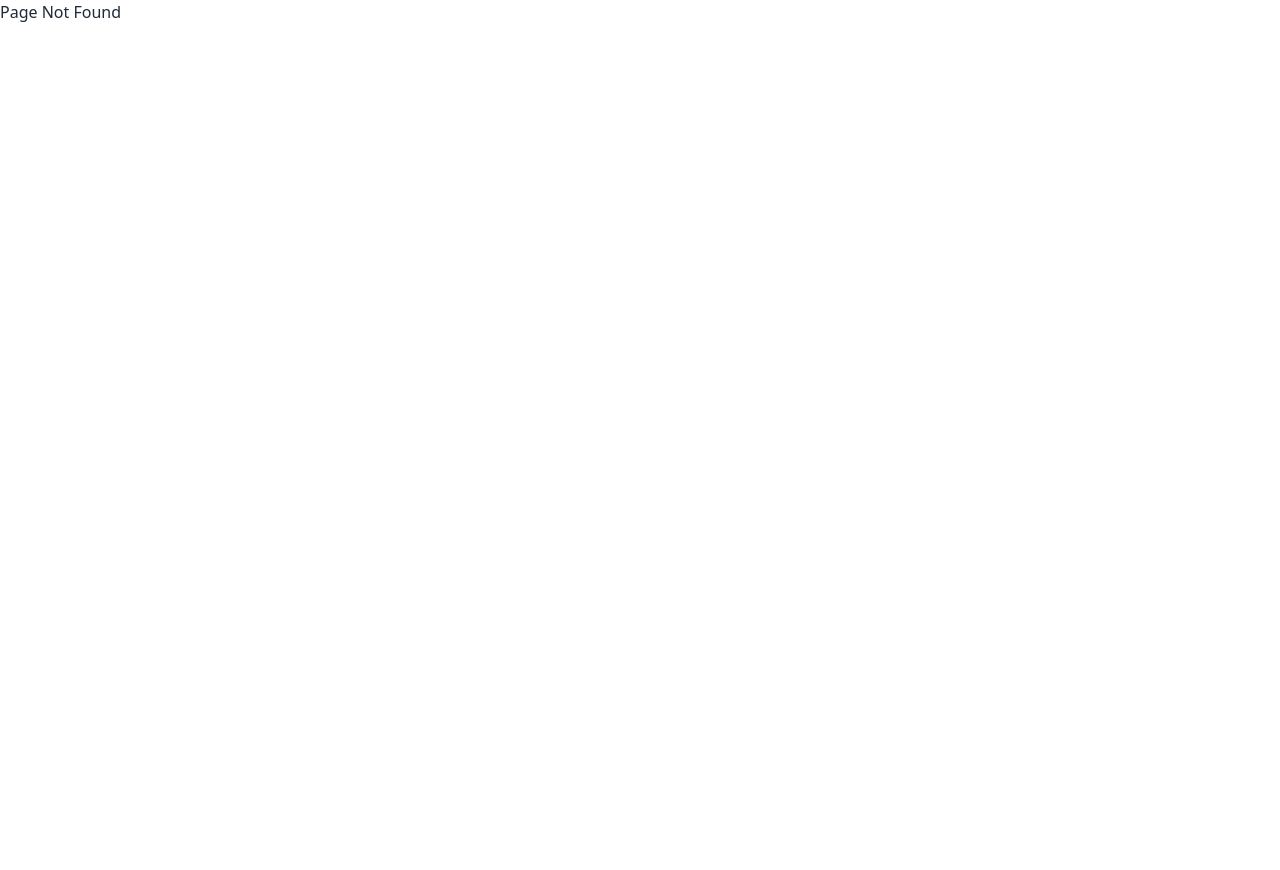
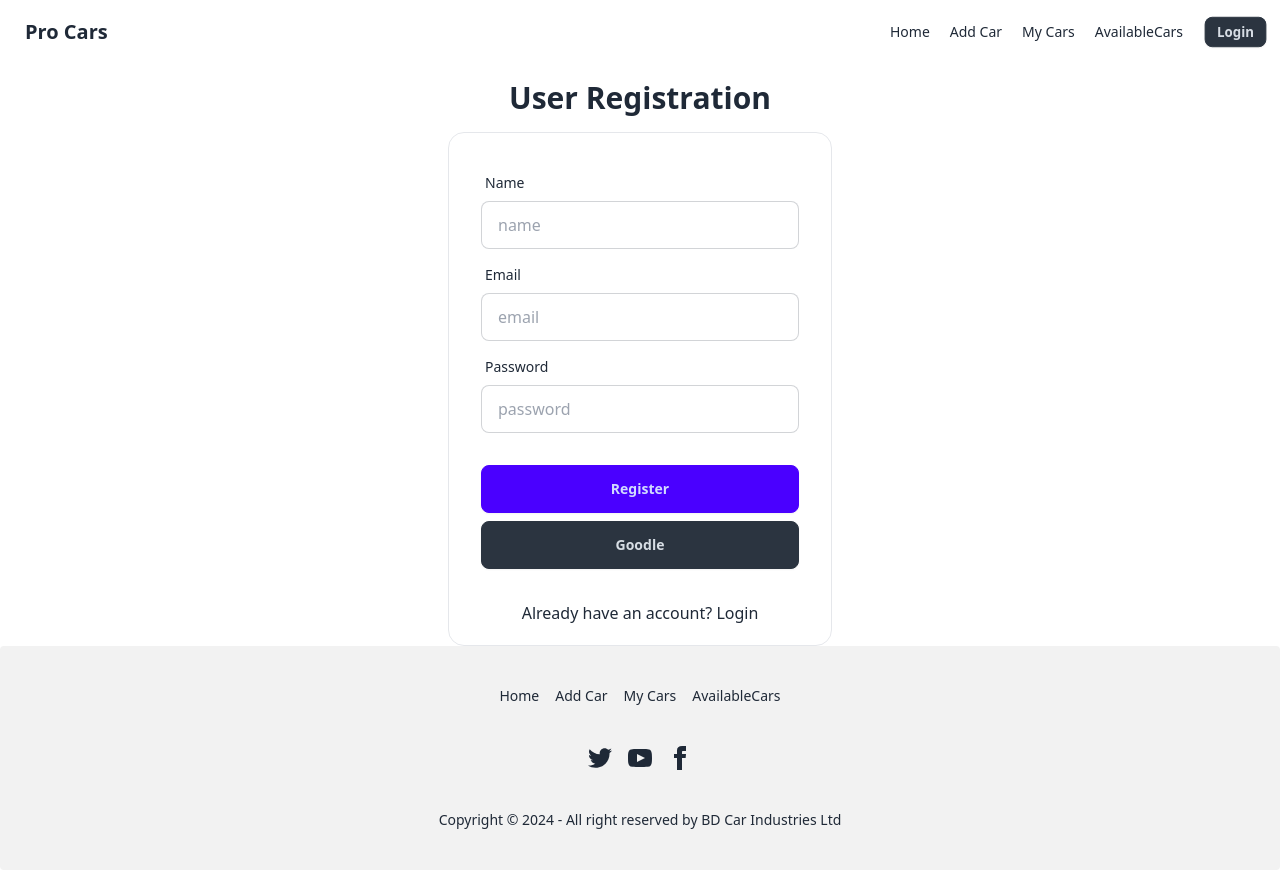
Before and after one commit to sadrisso/Car-Rental-Client, a React (Vite) app: page /register in a window 1280 px wide. Before the commit this address had no page. Before the commit the page ends 800 px from the top, so only its background shows below. Built offline with nearby package versions, Linux system fonts and the light colour scheme.

Commit message:
firebase setup done with environment variable

```diff
--- a/index.html
+++ b/index.html
@@ -2,9 +2,9 @@
 <html lang="en" data-theme="light">
   <head>
     <meta charset="UTF-8" />
-    <link rel="icon" type="image/svg+xml" href="/vite.svg" />
+    <link rel="icon" type="image/svg+xml" href="https://i.ibb.co.com/LJpnKJd/car-1.webp" />
     <meta name="viewport" content="width=device-width, initial-scale=1.0" />
-    <title>Vite + React</title>
+    <title>Pro Cars</title>
   </head>
   <body>
     <div id="root"></div>
--- a/package.json
+++ b/package.json
@@ -10,6 +10,7 @@
     "preview": "vite preview"
   },
   "dependencies": {
+    "firebase": "^11.1.0",
     "localforage": "^1.10.0",
     "match-sorter": "^8.0.0",
     "react": "^18.3.1",
--- a/src/auth/AuthProvider.jsx
+++ b/src/auth/AuthProvider.jsx
@@ -1,11 +1,23 @@
-import React from 'react';
+import React, { createContext, useState } from 'react';
 
-const AuthProvider = () => {
+const AuthContext = createContext()
 
+const AuthProvider = ({children}) => {
+
+    const [user, setUser] = useState(null);
+    const [loading, setLoading] = useState(false);
+
+    const createUser = () => {
+
+    }
+
+    const authInfo = {user, loading}
 
     return (
         <div>
-
+            <AuthContext.Provider value={authInfo}>
+                {children}
+            </AuthContext.Provider>
         </div>
     );
 };
--- /dev/null
+++ b/src/firebase/firebase.init.js
@@ -0,0 +1,19 @@
+// Import the functions you need from the SDKs you need
+import { initializeApp } from "firebase/app";
+import { getAuth } from "firebase/auth";
+// TODO: Add SDKs for Firebase products that you want to use
+// https://firebase.google.com/docs/web/setup#available-libraries
+
+// Your web app's Firebase configuration
+const firebaseConfig = {
+  apiKey: import.meta.env.VITE_apiKey,
+  authDomain: import.meta.env.VITE_authDomain,
+  projectId: import.meta.env.VITE_projectId,
+  storageBucket: import.meta.env.VITE_storageBucket,
+  messagingSenderId: import.meta.env.VITE_messagingSenderId,
+  appId: import.meta.env.VITE_appId,
+};
+
+// Initialize Firebase
+const app = initializeApp(firebaseConfig);
+export const auth = getAuth(app);
--- a/src/layout/Navbar.jsx
+++ b/src/layout/Navbar.jsx
@@ -9,7 +9,7 @@ const Navbar = () => {
             <Link to="/add-car">Add Car</Link>
             <Link to="/my-cars">My Cars</Link>
             <Link to="/available-cars">AvailableCars</Link>
-            <button className='btn btn-info'><Link to="/login">Login</Link></button>
+            <button className='btn btn-sm btn-neutral'><Link to="/login">Login</Link></button>
         </div>
 
     return (
--- a/src/main.jsx
+++ b/src/main.jsx
@@ -3,11 +3,14 @@ import { createRoot } from 'react-dom/client'
 import './index.css'
 import { RouterProvider } from 'react-router-dom'
 import { router } from './router/Router';
+import AuthProvider from './auth/AuthProvider';
 
 
 
 createRoot(document.getElementById('root')).render(
   <StrictMode>
-    <RouterProvider router={router}/>
+    <AuthProvider>
+      <RouterProvider router={router} />
+    </AuthProvider>
   </StrictMode>,
 )
--- /dev/null
+++ b/src/pages/Login.jsx
@@ -0,0 +1,37 @@
+import React from 'react';
+import { Link } from 'react-router-dom';
+
+const Login = () => {
+    return (
+        <div className='text-center container mx-auto'>
+            <div>
+                <h1 className='text-3xl my-4 font-bold'>User Login</h1>
+            </div>
+            <div className="card bg-base-100 w-full max-w-sm shrink-0 border mx-auto">
+                <form className="card-body">
+                    <div className="form-control">
+                        <label className="label">
+                            <span className="label-text">Email</span>
+                        </label>
+                        <input type="email" placeholder="email" className="input input-bordered" required />
+                    </div>
+                    <div className="form-control">
+                        <label className="label">
+                            <span className="label-text">Password</span>
+                        </label>
+                        <input type="password" placeholder="password" className="input input-bordered" required />
+                        <label className="label">
+                            <a href="#" className="label-text-alt link link-hover">Forgot password?</a>
+                        </label>
+                    </div>
+                    <div className="form-control mt-6">
+                        <button className="btn btn-primary">Login</button>
+                    </div>
+                </form>
+                <p className='mb-5'>Dont have an account? <Link to="/register">Register</Link></p>
+            </div>
+        </div>
+    );
+};
+
+export default Login;
--- /dev/null
+++ b/src/pages/Registration.jsx
@@ -0,0 +1,43 @@
+import React from 'react';
+import { Link } from 'react-router-dom';
+
+const Registration = () => {
+    return (
+        <div className='text-center container mx-auto'>
+            <div>
+                <h1 className='text-3xl my-4 font-bold'>User Registration</h1>
+            </div>
+            <div className="card bg-base-100 w-full max-w-sm shrink-0 border mx-auto">
+                <form className="card-body">
+                    <div className="form-control">
+                        <label className="label">
+                            <span className="label-text">Name</span>
+                        </label>
+                        <input type="text" placeholder="name" className="input input-bordered" required />
+                    </div>
+                    <div className="form-control">
+                        <label className="label">
+                            <span className="label-text">Email</span>
+                        </label>
+                        <input type="email" placeholder="email" className="input input-bordered" required />
+                    </div>
+                    <div className="form-control">
+                        <label className="label">
+                            <span className="label-text">Password</span>
+                        </label>
+                        <input type="password" placeholder="password" className="input input-bordered" required />
+                    </div>
+                    <div className="form-control mt-6">
+                        <button className="btn btn-primary">Register</button>
+                    </div>
+                    <div className="form-control">
+                        <button className="btn btn-neutral">Goodle</button>
+                    </div>
+                </form>
+                <p className='mb-5'>Already have an account? <Link to="/login">Login</Link></p>
+            </div>
+        </div>
+    );
+};
+
+export default Registration;
```
Also changed, not shown: src/router/Router.jsx (+10 -0 lines), 2 other files (tests, documents, lock files or other folders).
